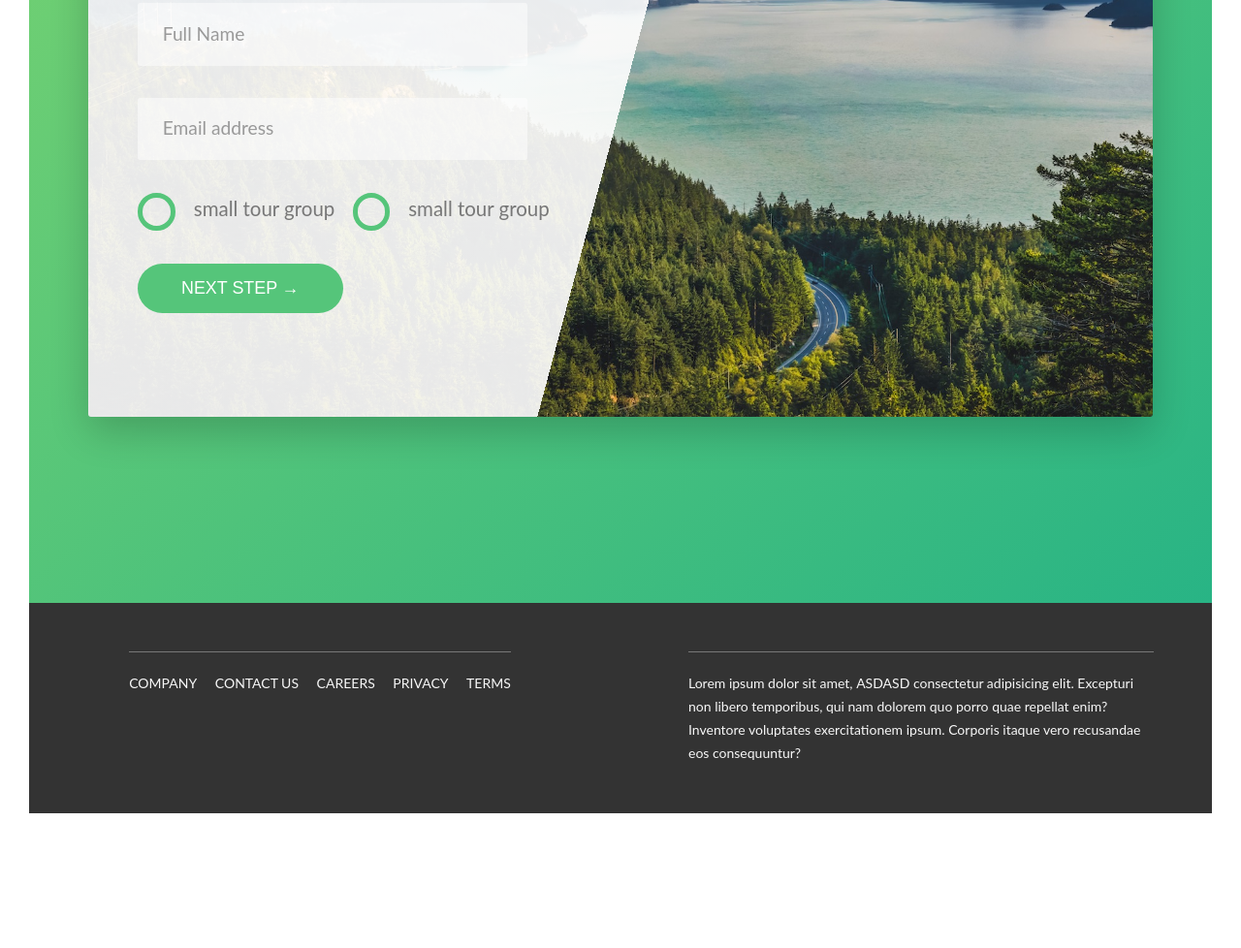
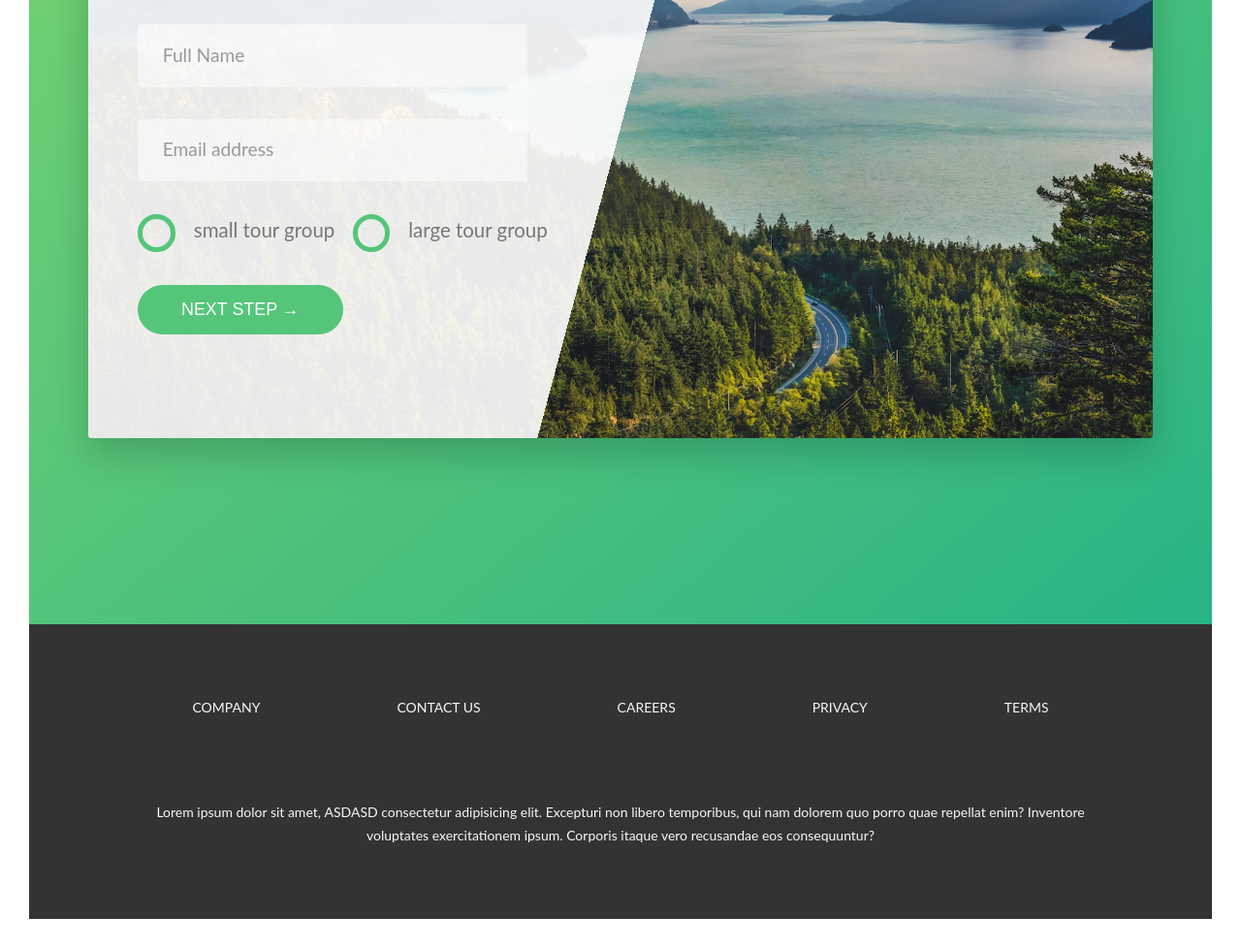
Before and after one commit to kennybecerra/CampingApp, a website built with webpack: page src/index.html in a window 1280 px wide. Shown: the part 4510-5488 px from the top of the page at 97% size. Before the commit the page ends 5379 px from the top, so only its background shows below. Built offline with nearby package versions, Linux system fonts and the light colour scheme.

Commit message:
fixing issues on responsiveness

```diff
--- a/src/index.html
+++ b/src/index.html
@@ -261,7 +261,7 @@
                                     <input type="radio" class="form__radio-input" id="large" name="size">
                                     <label for="large" class="form__radio-label">
                                             <span class="form__radio-button"></span>
-                                            small tour group
+                                            large tour group
                                     </label>
                                 </div>
                             </div>
@@ -276,13 +276,12 @@
         <footer class="footer">
 
             <div class="footer__navigation">
-                <ul class="footer__list">
-                    <li class="footer__item"><a href="#" class="footer__link">Company</a></li>
-                    <li class="footer__item"><a href="#" class="footer__link">Contact us</a></li>
-                    <li class="footer__item"><a href="#" class="footer__link">Careers</a></li>
-                    <li class="footer__item"><a href="#" class="footer__link">Privacy</a></li>
-                    <li class="footer__item"><a href="#" class="footer__link">Terms</a></li>
-                </ul>
+                <p class="footer__item"><a href="#" class="footer__link">Company</a></p>
+                <p class="footer__item"><a href="#" class="footer__link">Contact us</a></p>
+                <p class="footer__item"><a href="#" class="footer__link">Careers</a></p>
+                <p class="footer__item"><a href="#" class="footer__link">Privacy</a></p>
+                <p class="footer__item"><a href="#" class="footer__link">Terms</a></p>
+
             </div>
 
             <p class="footer__copyright">
--- a/src/scss/layout/_grid.scss
+++ b/src/scss/layout/_grid.scss
@@ -2,7 +2,7 @@
 
   display: grid;
   grid-template-columns: repeat(12, [col-start] 1fr [col-end]);
-  grid-template-rows: [header-start] 95vh [header-end] repeat(5, [section-start] min-content [section-end]) [footer-start] min-content [footer-end];
+  grid-template-rows: [header-start] min-content [header-end] repeat(5, [section-start] min-content [section-end]) [footer-start] min-content [footer-end];
 
 }
 
--- a/src/scss/section/_footer.scss
+++ b/src/scss/section/_footer.scss
@@ -1,33 +1,35 @@
 .footer {
     background-color: $color-grey-dark-3;
-    padding: 5rem 0;
+    padding: 5vw 0;
     font-size: 1.4rem;
     color: $color-grey-light-1;
 
     display: grid;
-    grid-template-columns: repeat(2, 1fr);
-    grid-gap: 2rem;
-
+    grid-template-columns: [col-start] 40vw [col-mid] 40vw [col-end];
+    grid-template-rows: [row-start] min-content [row-mid] min-content [row-end];
+    grid-row-gap: 5vw;
+    justify-content: center;
     justify-items: center;
 
 
     &__navigation {
-      border-top: 1px solid $color-grey-dark;
-      padding-top: 2rem;
-      display: inline-block;
-    }
+      grid-column: col-start / col-end;
+      grid-row: row-start / row-mid;
 
-    &__list {
-      list-style: none;
+      width: 100%;
+      display: flex;
+      justify-content: space-around;
+      flex-wrap: wrap;
+
     }
 
     &__item {
-      display: inline-block;
+      flex-basis: 1;
+      flex-shrink: 0;
+      padding: 1rem;
+    }
 
-      &:not(:last-child) {
-        margin-right: 1.5rem;
-      }
-    }
+
 
     &__link {
       &:link,
@@ -50,9 +52,10 @@
     }
 
     &__copyright {
-      border-top: 1px solid $color-grey-dark;
-      padding-top: 2rem;
-      width: 80%;
-
+      grid-column: col-start / col-end;
+      grid-row: row-mid / row-end;
+      text-align: center;
+      width: 100%;
+      padding: 1rem;
     }
   }
--- a/src/scss/section/_header.scss
+++ b/src/scss/section/_header.scss
@@ -1,7 +1,7 @@
 .header {
     display: grid;
     grid-template-columns: 100%;
-    grid-template-rows:  [body-start] 75vh [body-end] 1fr;
+    grid-template-rows:  [body-start] 45vh [body-end] 15vh;
 
     justify-items: center;
     align-items: center;
@@ -13,7 +13,17 @@
       url(../assets/images/hero.jpg);
     background-size: cover;
     background-position: top;
-    clip-path: polygon(0 0, 100% 0, 100% 75vh, 0 100% );
+    clip-path: polygon(0 0, 100% 0, 100% 45vh, 0 60vh );
+
+    @include ResponsiveMobileFirst(phone) {
+        grid-template-rows:  [body-start] 55vh [body-end] 20vh;
+        clip-path: polygon(0 0, 100% 0, 100% 55vh, 0 75vh );
+    }
+
+    @include ResponsiveMobileFirst(tablet) {
+        grid-template-rows:  [body-start] 75vh [body-end] 25vh;
+        clip-path: polygon(0 0, 100% 0, 100% 75vh, 0 100% );
+    }
 
 
     &__textbox {
@@ -31,7 +41,7 @@
             color:$color-white;
             text-transform: uppercase;
             backface-visibility: hidden;
-            font-size: 6vw;
+            font-size: 5.5vw;
             font-weight: 400;
             letter-spacing: 2vw;
 
@@ -39,8 +49,10 @@
             animation-duration: 2s;
             animation-timing-function: ease-out;
 
-
-
+            @include ResponsiveMobileFirst(phone) {
+                font-size: 6vw;
+                letter-spacing: 2vw;
+            }
             @include ResponsiveMobileFirst(big-desktop) {
                 font-size: 4.5vw;
                 letter-spacing: 1.5vw;
@@ -54,15 +66,20 @@
             text-transform: uppercase;
             backface-visibility: hidden;
             display: block;
-            font-size: 2vw;
+            font-size: 1.82vw;
             font-weight: 700;
             letter-spacing: 1.1vw;
-            padding-right: 1.1vw;
+            padding-right: 1vw;
             animation-name: moveInRight;
             animation-duration: 2s;
             animation-timing-function: ease-out;
 
 
+            @include ResponsiveMobileFirst(phone) {
+                font-size: 2vw;
+                letter-spacing: 1.1vw;
+                padding-right: 1.1vw;
+            }
             @include ResponsiveMobileFirst(big-desktop) {
                 font-size: 1.5vw;
                 letter-spacing: .85vw;
--- a/src/scss/section/_stories.scss
+++ b/src/scss/section/_stories.scss
@@ -4,7 +4,7 @@
     grid-template-rows: [heading-start] 10% [heading-end] repeat(3, [row-start] min-content [row-end]);
     grid-template-columns:  [col-start] 1fr [col-end];
 
-    grid-gap: 7rem;
+    grid-gap: 5vw;
 }
 
 .bg-video {
```
Also changed, not shown: 1 other file.
